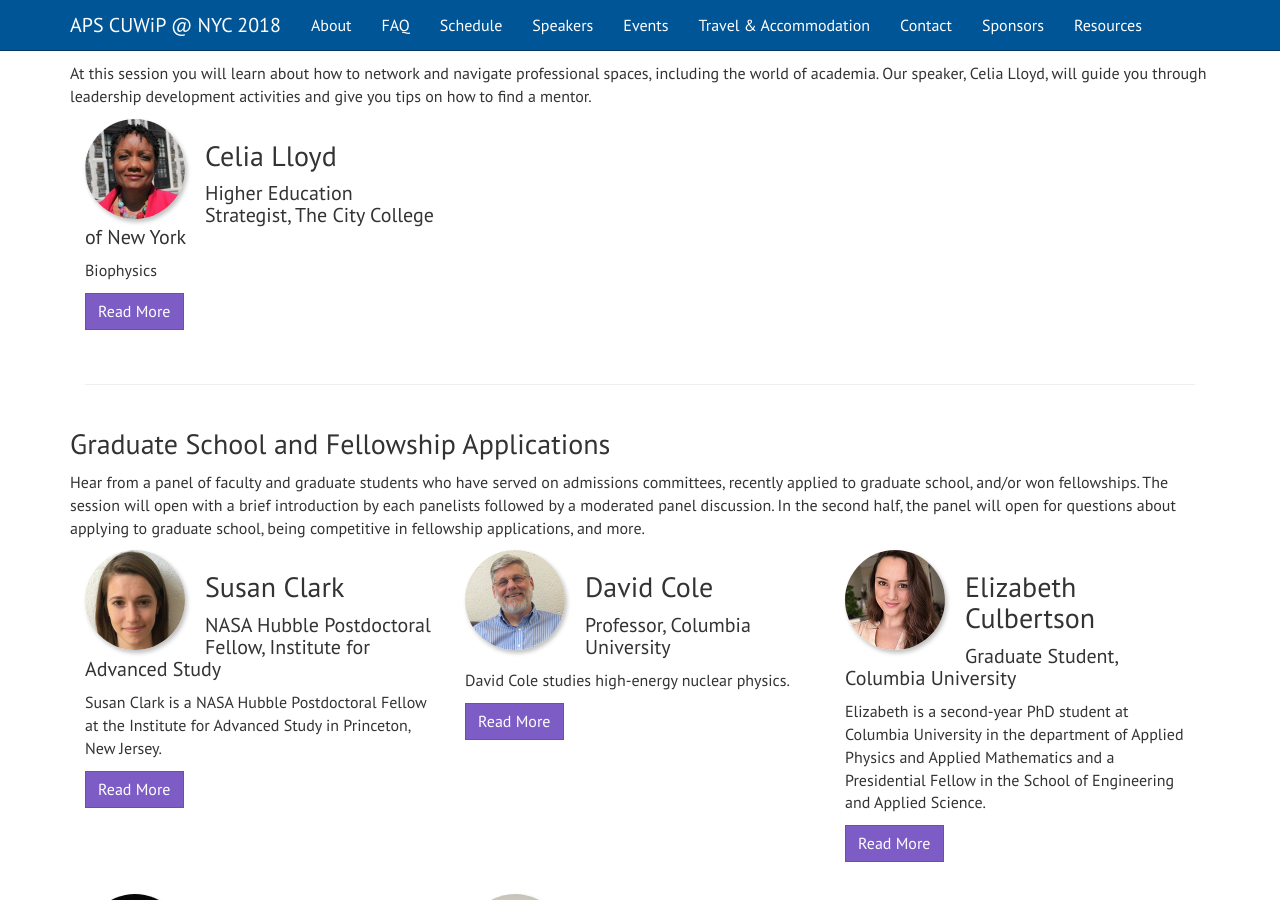
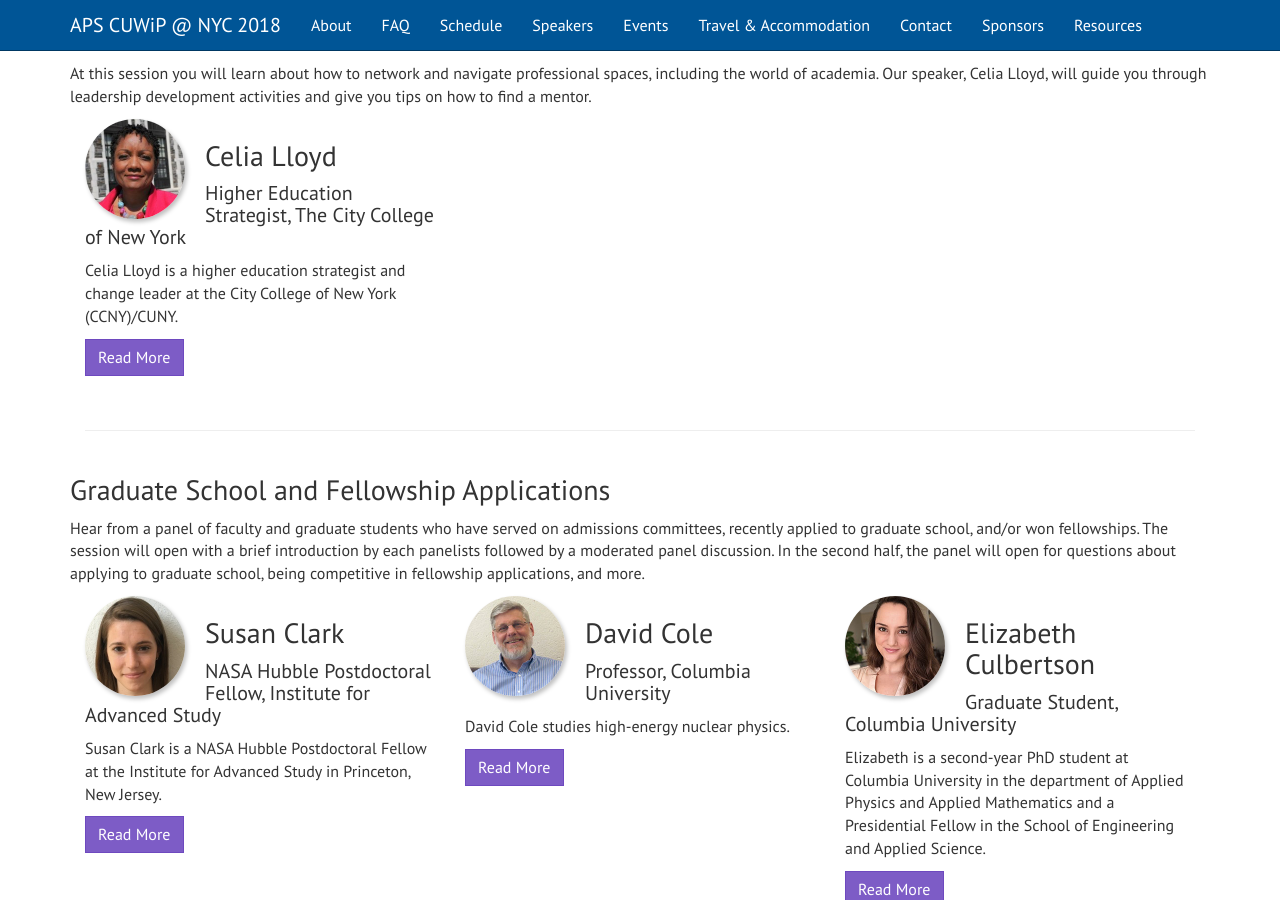
Before and after one commit to cuwip-nyc/cuwip-nyc.github.io, a Jekyll site: the page built from speakers.html, in a window 1280 px wide and 900 px high, scrolled down 3370 px. Built offline with Jekyll 4.4.1, drawn with Linux system fonts in a browser that asks for light colours; nearby versions of some CDN libraries.

Commit message:
fix a bio

```diff
--- a/speakers.html
+++ b/speakers.html
@@ -383,7 +383,8 @@ Read More
 <img src="{{base.url}}/images/c-l-200.jpg" alt="Lloyd" class="img-circle img-responsive shadowImg pull-left" width="100" height="100">
 <h3>Celia Lloyd </h3>
 <h4>Higher Education Strategist, The City College of New York</h4>
-<p>Biophysics</p>
+<p>Celia Lloyd is a higher education strategist and change leader at the City College of New York
+(CCNY)/CUNY. </p>
 <button class="btn btn-info" type="button" data-toggle="collapse" data-target="#lloydBio" aria-expanded="false" aria-controls="lloydBio">
 Read More
 </button>
```
Also changed, not shown: 1 other file.
